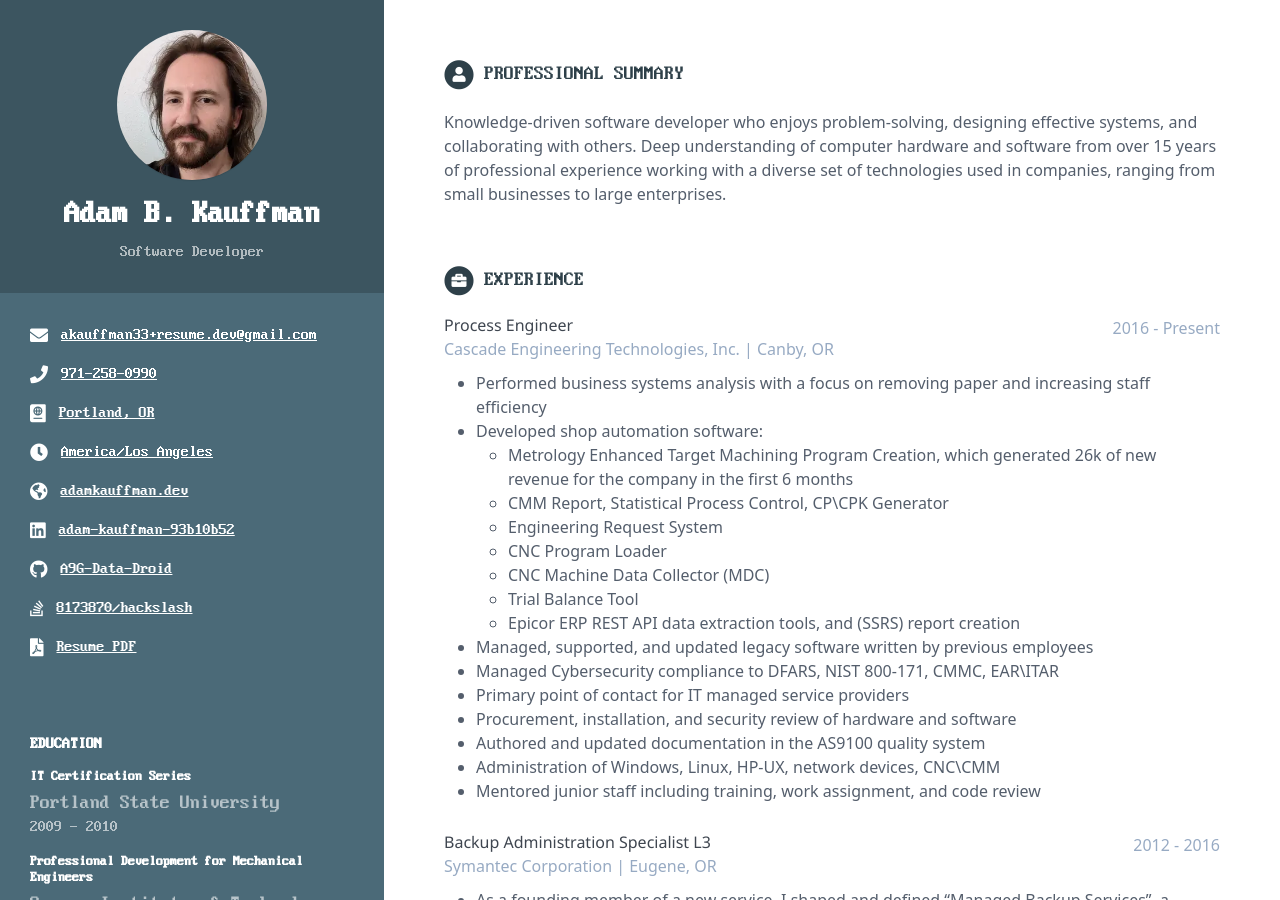
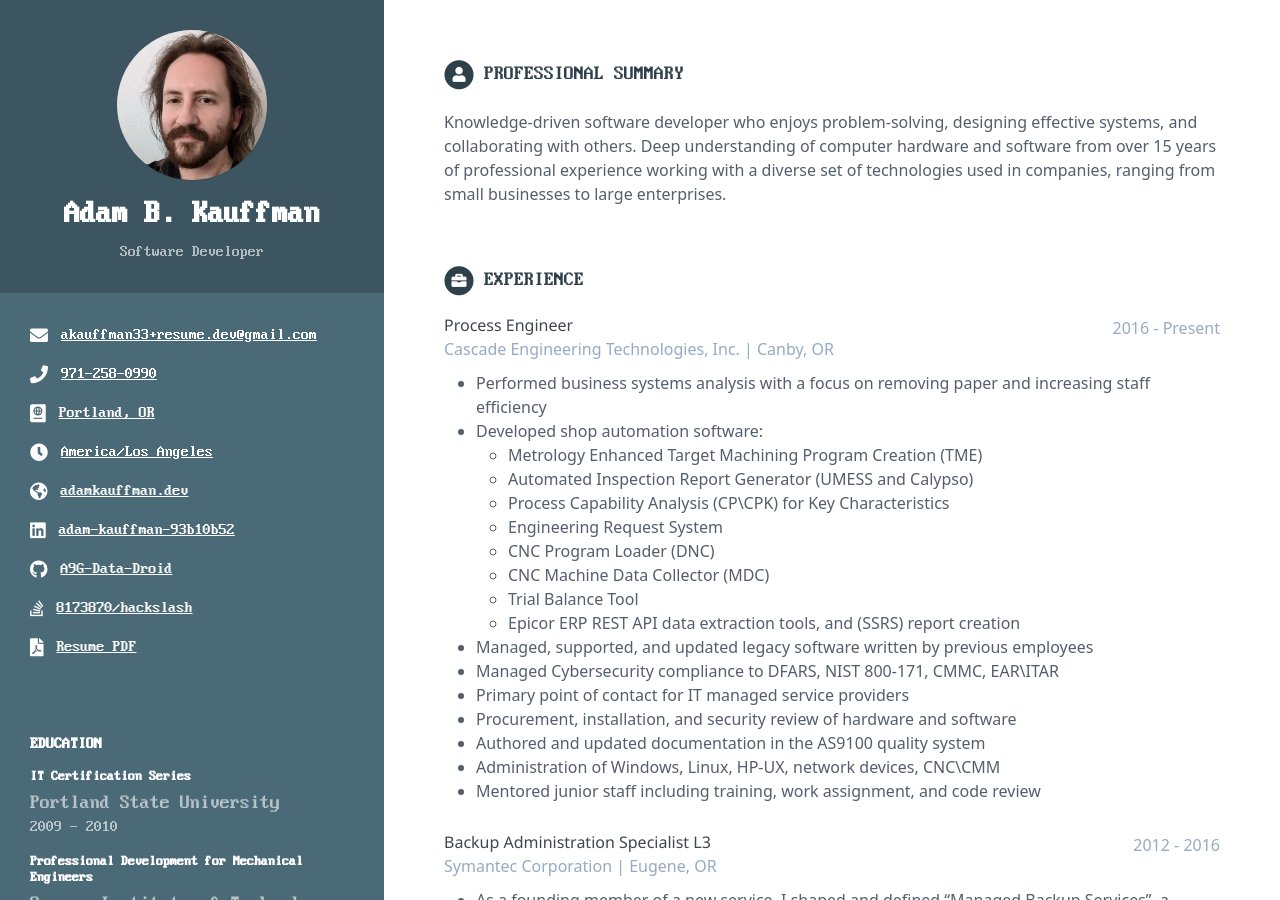
Before and after one commit to A9G-Data-Droid/A9G-Data-Droid.github.io, a Jekyll site: the page built from print.html, in a window 1280 px wide and 900 px high. Built offline with Jekyll 4.4.1, drawn with Linux system fonts in a browser that asks for light colours.

Commit message:
Simplify Text
Clean bullet points
properly quoted

```diff
--- a/_data/data.yml
+++ b/_data/data.yml
@@ -84,10 +84,11 @@ experiences:
         details: |
           - Performed business systems analysis with a focus on removing paper and increasing staff efficiency
           - Developed shop automation software:
-            - Metrology Enhanced Target Machining Program Creation, which generated 26k of new revenue for the company in the first 6 months
-            - CMM Report, Statistical Process Control, CP\CPK Generator
+            - Metrology Enhanced Target Machining Program Creation (TME)
+            - Automated Inspection Report Generator (UMESS and Calypso)
+            - Process Capability Analysis (CP\CPK) for Key Characteristics
             - Engineering Request System
-            - CNC Program Loader
+            - CNC Program Loader (DNC)
             - CNC Machine Data Collector (MDC)
             - Trial Balance Tool
             - Epicor ERP REST API data extraction tools, and (SSRS) report creation
@@ -288,4 +289,4 @@ skills:
         level: 50%
 
 footer: >
-    Designed with <i class="fas fa-heart"></i> by <a href="http://themes.3rdwavemedia.com" target="_blank" rel="nofollow">Xiaoying Riley</a>
+    Designed with <i class="fas fa-heart"></i> by <a href="https://themes.3rdwavemedia.com" target="_blank" rel="nofollow">Xiaoying Riley</a>
--- a/_includes/head.html
+++ b/_includes/head.html
@@ -8,7 +8,7 @@
   {% endif%}
   <meta http-equiv="X-UA-Compatible" content="IE=edge">
   <meta name="viewport" content="width=device-width, initial-scale=1.0">
-  <meta name="description" content="{{ site.description |default: "My resume" }}">
+  <meta name="description" content="{{ site.description |default: &quot;My resume&quot; }}">
 
   <!-- Favicon -->
   <link rel="shortcut icon" href="favicon.ico">
```
Also changed, not shown: 1 other file.
